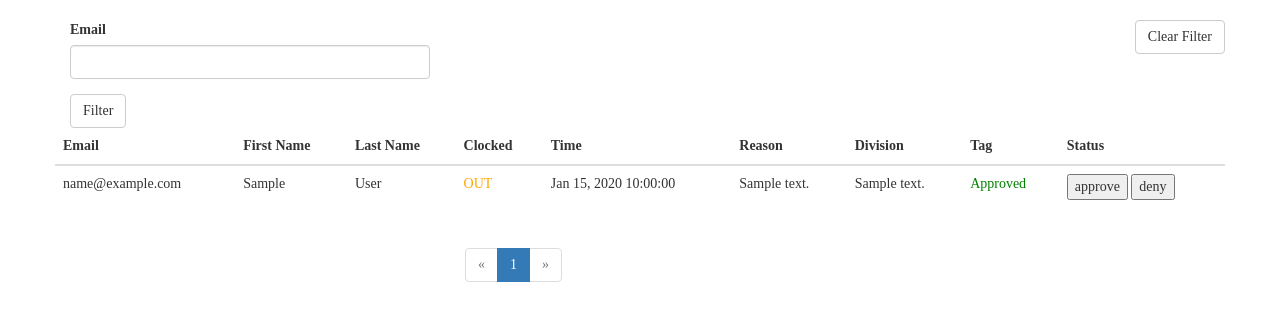
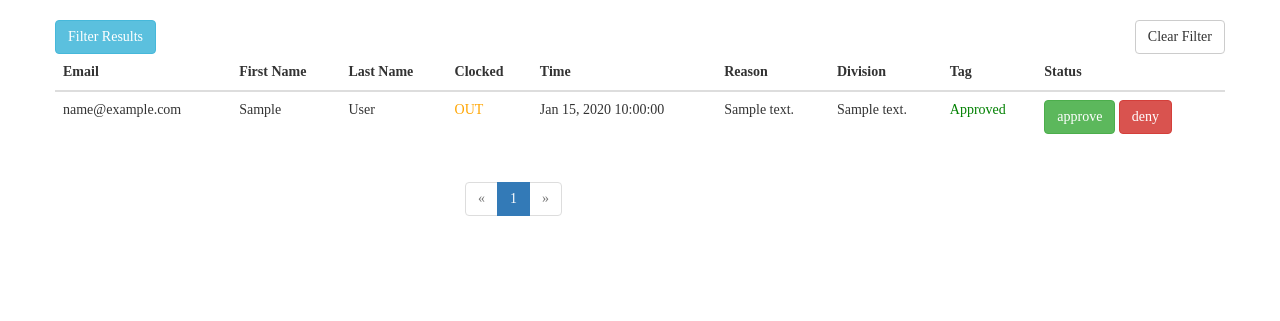
Before and after one commit to nycrecords/timeclock, a Flask app: page /review_timepunches in a window 1280 px wide. Shown: the part 52-373 px from the top of the page. Run offline with Flask 2, Linux system fonts and the light colour scheme; a user stored in the database is signed in; tables that the repository leaves empty hold one stand-in row (values such as "Sample post"); some libraries are stand-ins or nearby versions.

Commit message:
upgrades to timepunch filtering and frontend styling

```diff
--- a/app/main/forms.py
+++ b/app/main/forms.py
@@ -57,21 +57,10 @@ class UserFilterEventsForm(Form):
     Form for users to filter their own clock events by date. Users can look
     at self-generated clock events between first_date and last_date.
     """
-    # first_date = DateField("From",
-    #                        default=date(2004, 1, 1),
-    #                        validators=[DataRequired()]
-    #                        )
-    # last_date = DateField("To",
-    #                       default=date.today(),
-    #                       validators=[DataRequired()]
-    #                       )
-    # submit = SubmitField("Filter")
     last_month = SubmitField("Last Month")
     this_month = SubmitField("This Month")
     last_week = SubmitField("Last Week")
     this_week = SubmitField("This Week")
-    # last_day = SubmitField("Yesterday")
-    # this_day = SubmitField("Today")
 
 
 class CreatePayRateForm(Form):
@@ -88,7 +77,11 @@ class ApproveOrDenyTimePunchForm(Form):
 
 
 class FilterTimePunchForm(Form):
-    email = StringField("Email", validators=[DataRequired(), Email()])
+    email = StringField("Email", validators=[Optional(), Email()])
+    status = SelectField(u'Status', validators=[Optional()], choices=[
+        ('All', 'All'),
+        ('Approved', 'Approved'),
+        ('Unapproved', 'Unapproved')])
     filter = SubmitField("Filter")
 
 
--- a/app/main/timepunch.py
+++ b/app/main/timepunch.py
@@ -34,7 +34,7 @@ def create_timepunch(punch_type, punch_time, reason):
                user=current_user, punch_time=punch_time, type=punch_type, note=reason)
 
 
-def get_timepunches_for_review(user_email, filter_by_email=None):
+def get_timepunches_for_review(user_email, filter_by_email=None, status=None):
     """
     Queries the database for a list of timepunch requests that need to be approved or denied.
     :param user_email: The email of the supervisor.
@@ -47,6 +47,7 @@ def get_timepunches_for_review(user_email, filter_by_email=None):
     timepunch_query = Event.query.join(User).filter_by(supervisor=u).filter(Event.timepunch == True).order_by(Event.id)
     current_app.logger.info('Finished querying for timepunches')
 
+    # Filter by emails if user provides an email
     if filter_by_email and filter_by_email != '':
         u = User.query.filter_by(email=filter_by_email).first()
         if u:
@@ -54,6 +55,14 @@ def get_timepunches_for_review(user_email, filter_by_email=None):
         else:
             current_app.logger.error('Tried to filter timepunches from {} but no such account'
                                      'exists'.format(filter_by_email))
+
+    # Filter by status if user provides a status
+    if status:
+        if status == 'Approved':
+            timepunch_query = timepunch_query.filter(Event.approved == True)
+        elif status == 'Unapproved':
+            timepunch_query = timepunch_query.filter(Event.approved == False)
+        # else status == 'All', in which case we don't need to add anything to the filter
 
 
     # Check to make sure something is returned by the query
--- a/app/main/views.py
+++ b/app/main/views.py
@@ -412,7 +412,12 @@ def review_timepunch():
 
     if filter.validate_on_submit and filter.filter.data:
         page = 1
-        timepunch_query = get_timepunches_for_review(current_user.email, filter.email.data)
+
+        # Filter through timepunches based on user selections
+        timepunch_query = get_timepunches_for_review(current_user.email,
+                                                     filter.email.data,
+                                                     filter.status.data)
+        print('FORM.STATUS.DATA', filter.status.data)
         flash('Successfully filtered', category='success')
 
     if clear.validate_on_submit() and clear.clear.data:
--- a/app/templates/main/review_timepunches.html
+++ b/app/templates/main/review_timepunches.html
@@ -6,12 +6,18 @@
 
 {% block page_content %}
     <div class="row">
-        <div class="col-lg-4" style="float: left">
-           {{ wtf.quick_form(filter) }}
-        </div>
+        <button data-toggle="collapse" data-target="#filter-form" class="btn btn-info" style="float:left">Filter Results</button>
 
         <div style="float: right">
            {{  wtf.quick_form(clear) }}
+        </div>
+    </div>
+
+    <div id="filter-form" class="collapse">
+        <div class="row" style="margin-bottom: 10px">
+            <div class="col-md-8 col-md-offset-2">
+                {{ wtf.quick_form(filter) }}
+            </div>
         </div>
     </div>
 
@@ -67,8 +73,13 @@
                             <input type="hidden" value="{{ event.id }}" name="event_id">
                             {% for field in form %}
                                 {% if field.type == 'SubmitField' %}
-                                    <button type="submit" value="{{ field.name }}" name = "{{ field.name }}"
-                                    id="{{ field.name }}"> {{ field.name }} </button>
+                                    {% if field.name == 'approve' %}
+                                        <button type="submit" class="btn btn-success" value="{{ field.name }}" name = "{{ field.name }}"
+                                        id="{{ field.name }}"> {{ field.name }} </button>
+                                    {% else %}
+                                        <button type="submit" class="btn btn-danger" style="" value="{{ field.name }}" name = "{{ field.name }}"
+                                        id="{{ field.name }}"> {{ field.name }} </button>
+                                    {% endif %}
                                 {% else %}
                                     {{ field }}
                                 {% endif %}
```
